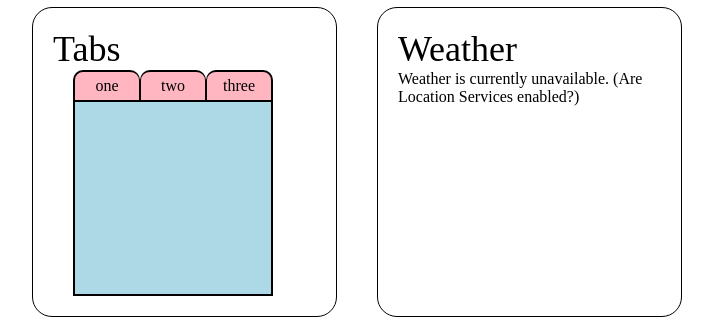
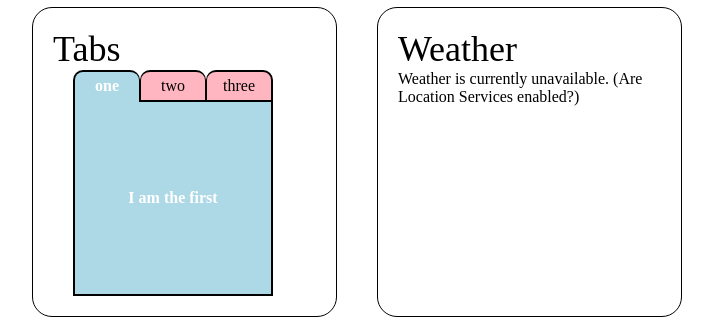
Before and after one commit to agabriele73/refactoring-components-long-practice, a React (Create React App) app: page / in a window 1280 px wide. Shown: the part 493-827 px from the top of the page, without its empty margins (283-996 px from the left). Built offline with nearby package versions, Linux system fonts and the light colour scheme; no server answers.

Commit message:
folder update complete

```diff
--- a/src/components/Folder.js
+++ b/src/components/Folder.js
@@ -29,15 +29,17 @@ const Headers = ({ titles, currentTab, selectTab }) => {
 }
 
 const Folder = ({folders}) => {
-  const [ currentTab, setCurrentTab] = useState(folders[0])
+  const [ currentTab, setCurrentTab] = useState(0)
 
   const selectTab = (num) => {
-    setCurrentTab(folders[num]);
+    setCurrentTab(num);
   }
 
 
     const folder = folders[currentTab];
     const titles = folders.map((folder) => folder.title);
+
+
     return (
       <section className="tabs-section">
         <h1>Tabs</h1>
@@ -48,7 +50,7 @@ const Folder = ({folders}) => {
             selectTab={selectTab}
           />
           <div className='tab-content'>
-            {folder}
+            {folder.content}
           </div>
         </div>
       </section>
```
